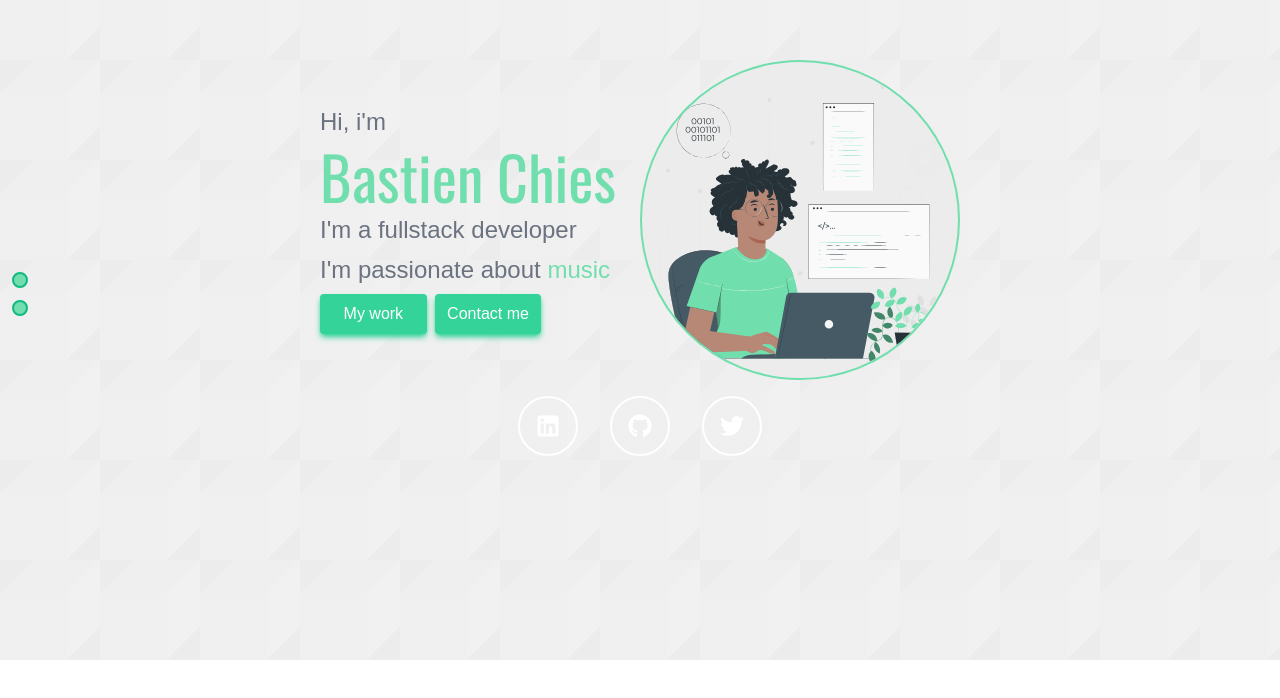
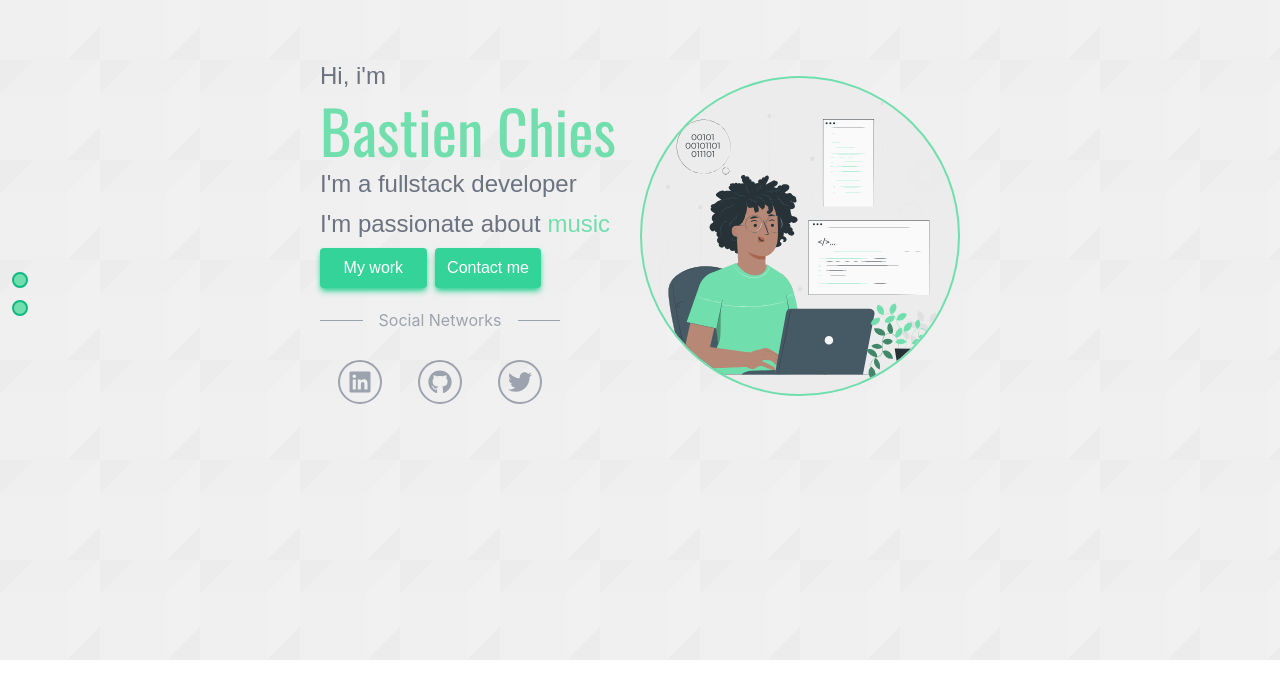
Before and after one commit to BastienChs/portoflio-react, a React (Create React App) app: page / in a window 1280 px wide. Shown: the part 140-838 px from the top of the page. Built offline with nearby package versions, Linux system fonts and the light colour scheme.

Commit message:
Adjusting social network links on hero section.

```diff
--- a/src/components/Sections/Hero/index.js
+++ b/src/components/Sections/Hero/index.js
@@ -19,17 +19,22 @@ const Hero = () => {
                                         <button className={'text-white p-2 w-1/3 rounded bg-emerald-400 shadow-emerald-400 shadow-md hover:bg-emerald-300 hover:shadow-emerald-300 transition duration-300 ease-in-out'}>My work</button>
                                         <button className={'text-white ml-2 p-2 w-1/3 rounded bg-emerald-400 shadow-emerald-400 shadow-md hover:bg-emerald-300 hover:shadow-emerald-300 transition duration-300 ease-in-out'}>Contact me</button>
                                     </div>
+                                <div className="relative flex py-5 w-3/4 items-center">
+                                    <div className="flex-grow border-t border-gray-400"></div>
+                                    <span className="flex-shrink mx-4 text-gray-400">Social Networks</span>
+                                    <div className="flex-grow border-t border-gray-400"></div>
+                                </div>
+                                <div className={'w-3/4 social-networks flex justify-around'}>
+                                    <IconContext.Provider value={{size:'1.5em', className: 'social-network-icon'}}>
+                                        <a href={'https://www.linkedin.com/in/bastien-chies/'} target={'_blank'} rel={'noreferrer'} className={'bg-transparent border-gray-400 border-2 rounded rounded-full p-2 m-2'}><FaLinkedin/></a>
+                                        <a href={'https://github.com/BastienChs'} target={'_blank'} rel={'noreferrer'} className={'bg-transparent border-gray-400 border-2 rounded rounded-full p-2 m-2'}><FaGithub/></a>
+                                        <a href={'https://twitter.com/ChsBastien'} target={'_blank'} rel={'noreferrer'} className={'bg-transparent border-gray-400 border-2 rounded rounded-full p-2 m-2'}><FaTwitter/></a>
+                                    </IconContext.Provider>
+                                </div>
                             </div>
                             <div className={'second-part border border-2 rounded-full third-color-border overflow-hidden'}>
                                 <img src={ProgrammerPana} alt="Programmer-pana" className={'programmer-pana-image'}/>
                             </div>
-                        </div>
-                        <div className={'flex justify-center social-networks'}>
-                            <IconContext.Provider value={{size:'1.5em', className: 'social-network-icon hover:animate-pulse' }}>
-                                <button className={'bg-transparent border-white border-2 rounded rounded-full p-4 m-4 text-white hover:animate-pulse transition duration-300 ease-in-out'}><FaLinkedin className={'h-full'}/></button>
-                                <button className={'bg-transparent border-white border-2 rounded rounded-full p-4 m-4 text-white hover:animate-pulse transition duration-300 ease-in-out'}><FaGithub/></button>
-                                <button className={'bg-transparent border-white border-2 rounded rounded-full p-4 m-4 text-white hover:animate-pulse transition duration-300 ease-in-out'}><FaTwitter/></button>
-                            </IconContext.Provider>
                         </div>
                     </div>
                 </div>
--- a/src/components/Sections/Hero/style.css
+++ b/src/components/Sections/Hero/style.css
@@ -17,8 +17,12 @@
     background: #ececec;
 }
 
-.social-networks button:hover, .social-network-icon:hover{
-    color: #49a1b8;
-    border-color: #49a1b8;
-    fill: #49a1b8;
+.social-network-icon{
+    color: rgb(156 163 175);
 }
+
+.social-networks a:hover, .social-networks a:hover > svg *{
+    color: #71deae;
+    border-color: #71deae;
+    /*fill: #71deae;*/
+}
```
